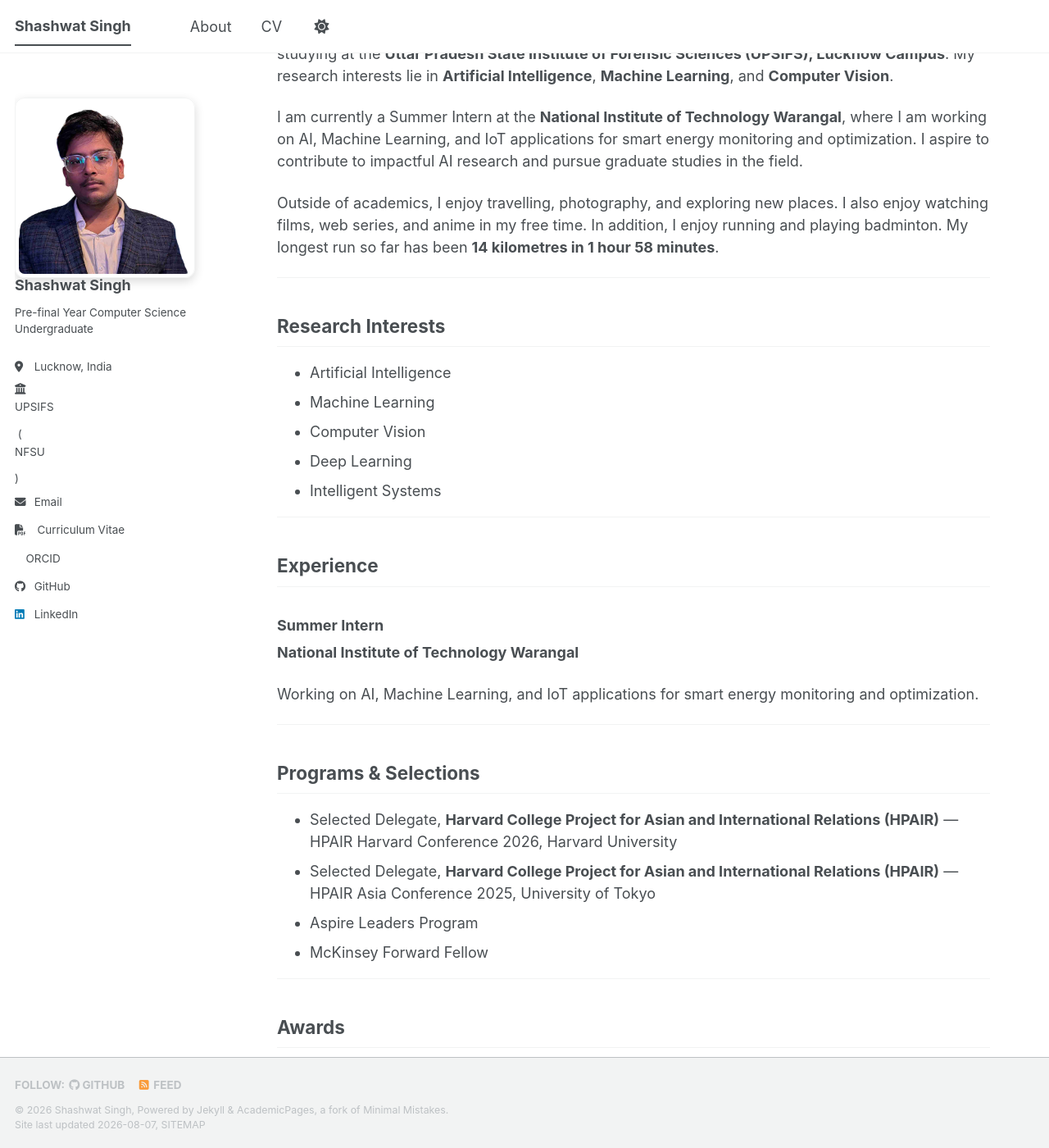
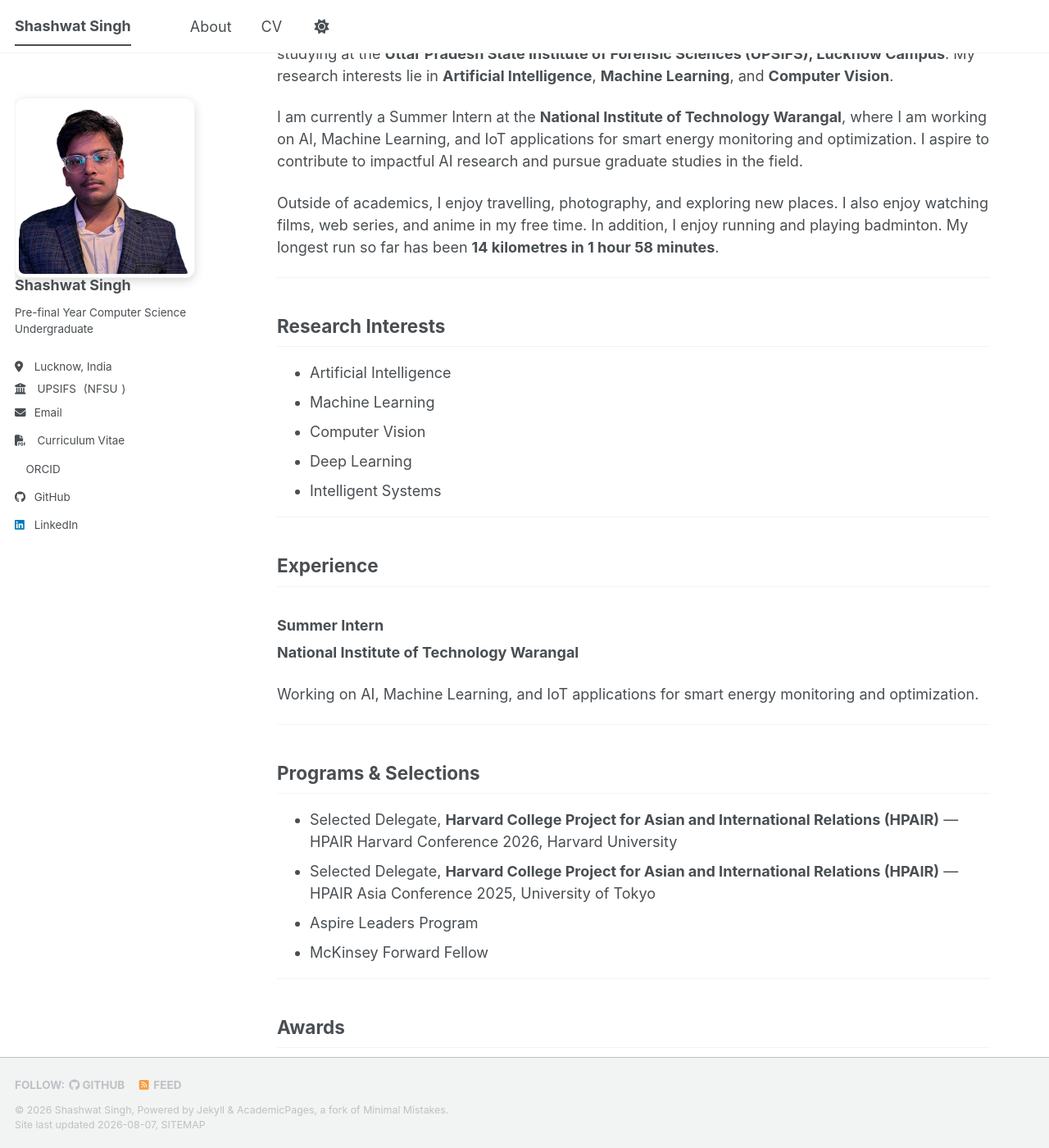
Before and after one commit to shashwht/academic-pages-temp, a Jekyll site: the page built from _pages/about.md, in a window 1280 px wide and 1400 px high, scrolled down 190 px. Shown: the whole window at 82% size. Built offline with Jekyll 4.4.1, drawn with Linux system fonts in a browser that asks for light colours; a style sheet for code colours, icons or effects is not loaded.

Commit message:
Update custom.css

```diff
--- a/assets/css/custom.css
+++ b/assets/css/custom.css
@@ -29,3 +29,10 @@ img.author__avatar {
     max-width: 900px;
 }
 }
+.author__desktop a {
+    display: inline;
+}
+
+.author__desktop {
+    white-space: nowrap;
+}
```
